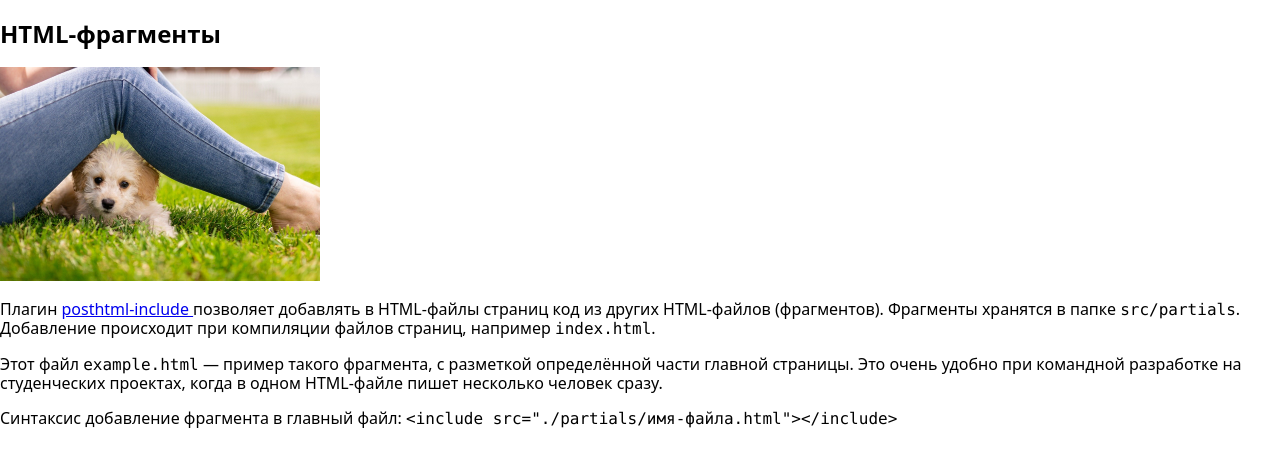
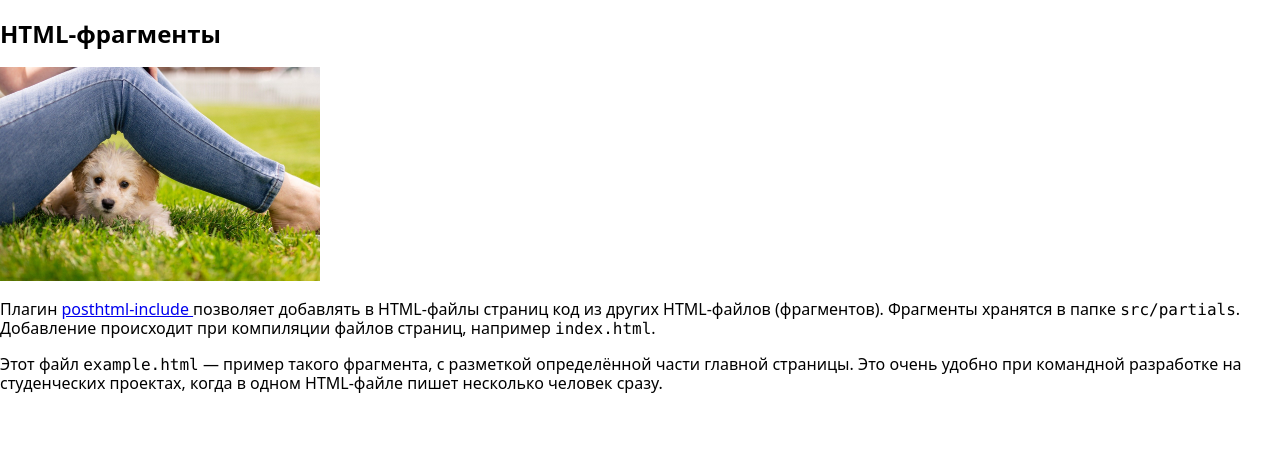
Before and after one commit to AlesiaZuk/test-js, a website built with Parcel: page src/index.html in a window 1280 px wide. Built offline with nearby package versions, Linux system fonts and the light colour scheme.

Commit message:
Update example.html

```diff
--- a/src/partials/example.html
+++ b/src/partials/example.html
@@ -24,10 +24,5 @@
     когда в одном HTML-файле пишет несколько человек сразу.
   </p>
 
-  <p>
-    Синтаксис добавление фрагмента в главный файл:
-    <code> &lt;include src="./partials/имя-файла.html"&gt;&lt;/include&gt; </code>
-  </p>
-
   <div class="background"></div>
 </article>
```
